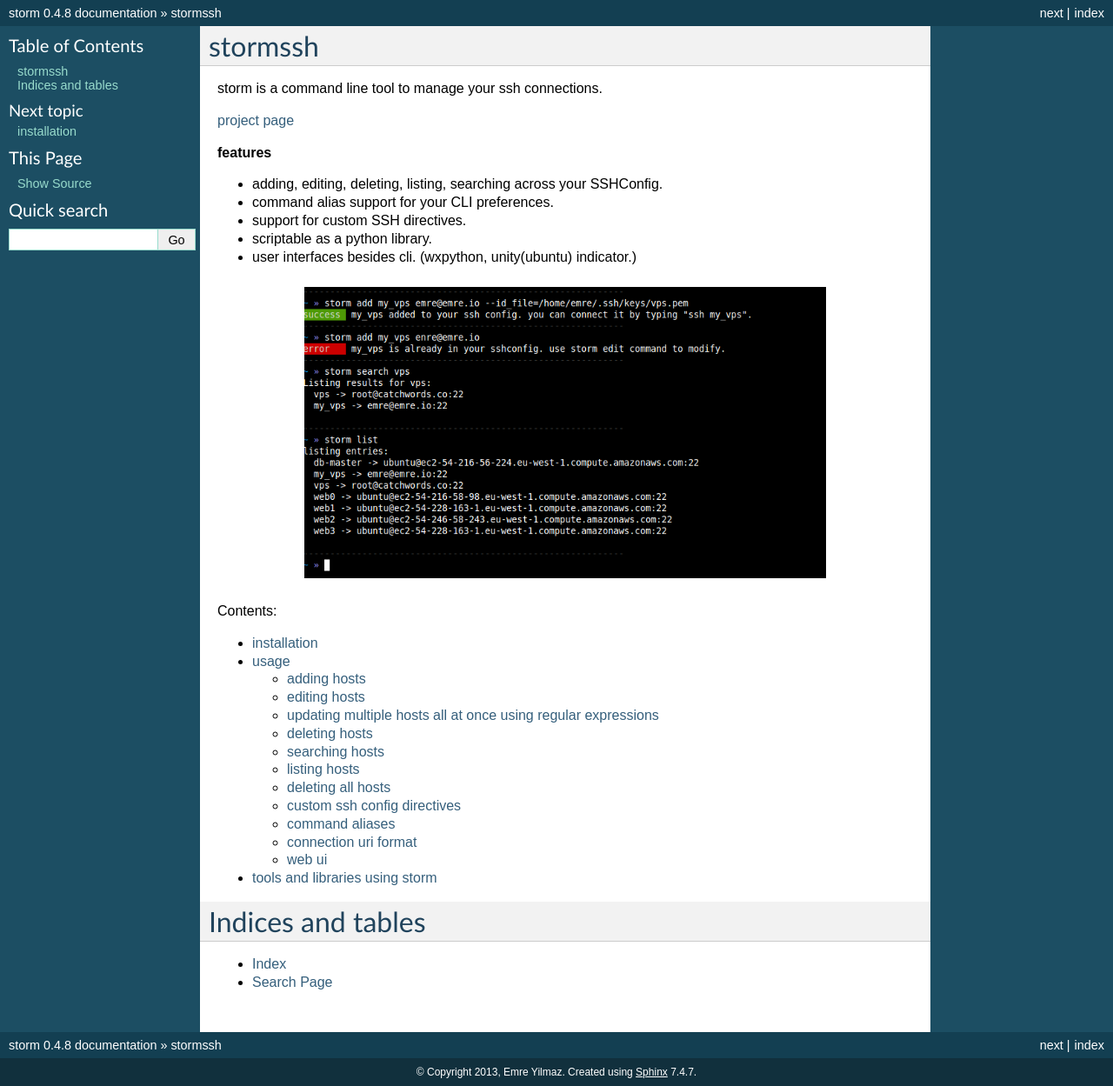
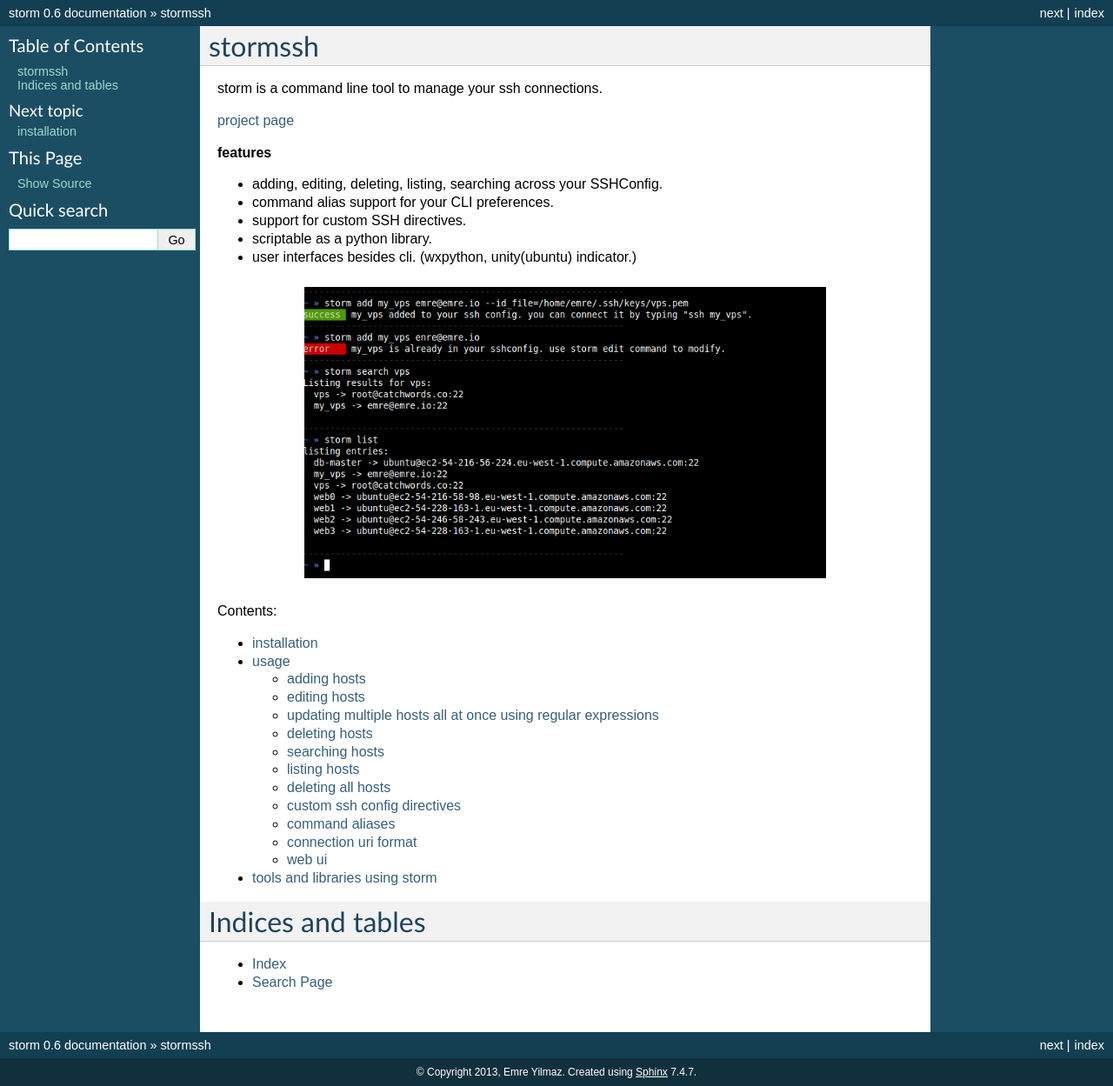
Before and after one commit to emre/storm, a Sphinx documentation site: the page built from docs/index.rst, in a window 1280 px wide. Shown: the whole page at 87% size. Built offline with Sphinx 7.4.7, drawn with Linux system fonts in a browser that asks for light colours.

Commit message:
Update version info in Sphinx.

```diff
--- a/docs/conf.py
+++ b/docs/conf.py
@@ -51,9 +51,9 @@
 # built documents.
 #
 # The short X.Y version.
-version = '0.4.8'
+version = '0.6'
 # The full version, including alpha/beta/rc tags.
-release = '0.4.8'
+release = '0.6'
 
 # The language for content autogenerated by Sphinx. Refer to documentation
 # for a list of supported languages.
```
